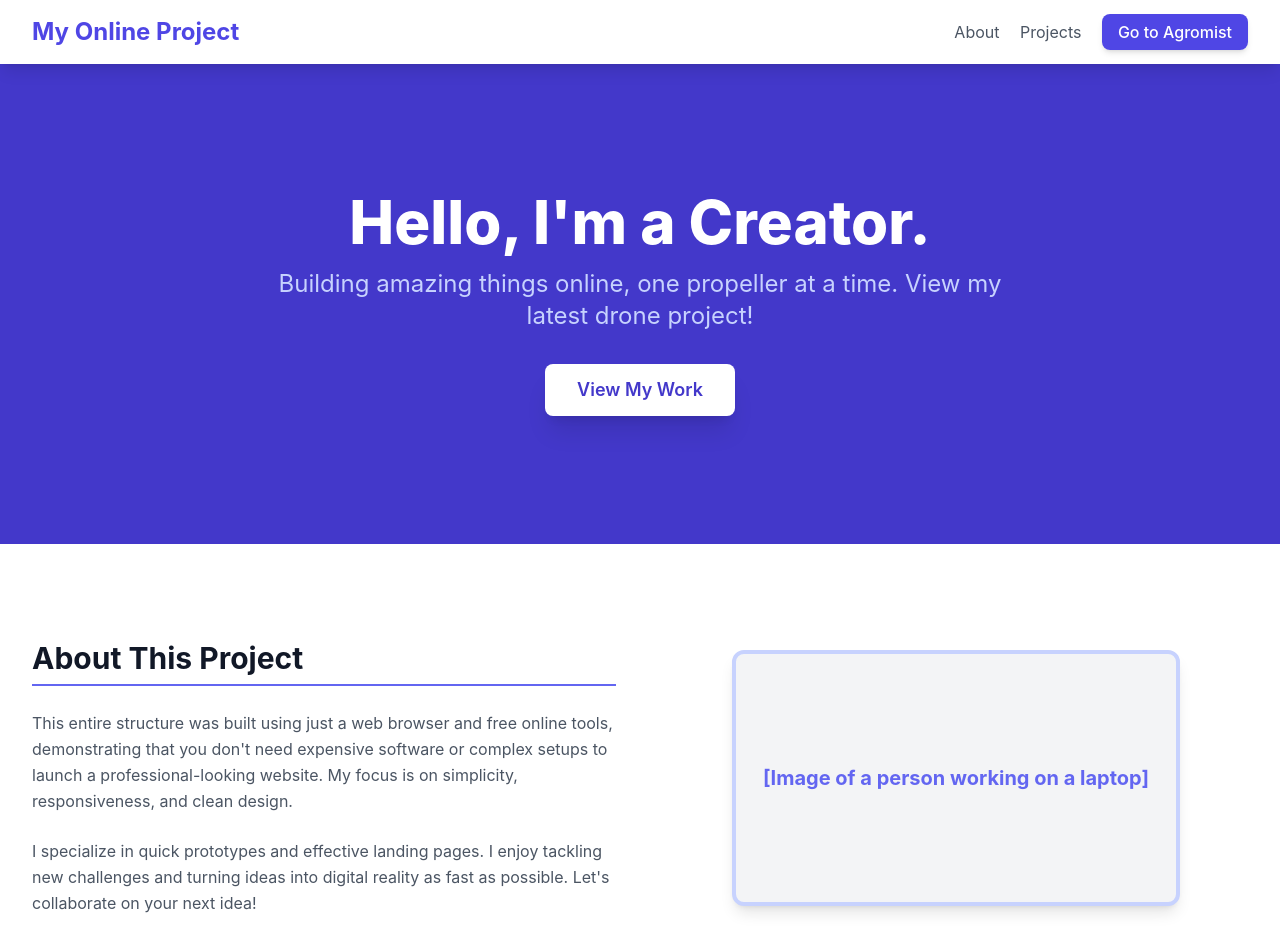
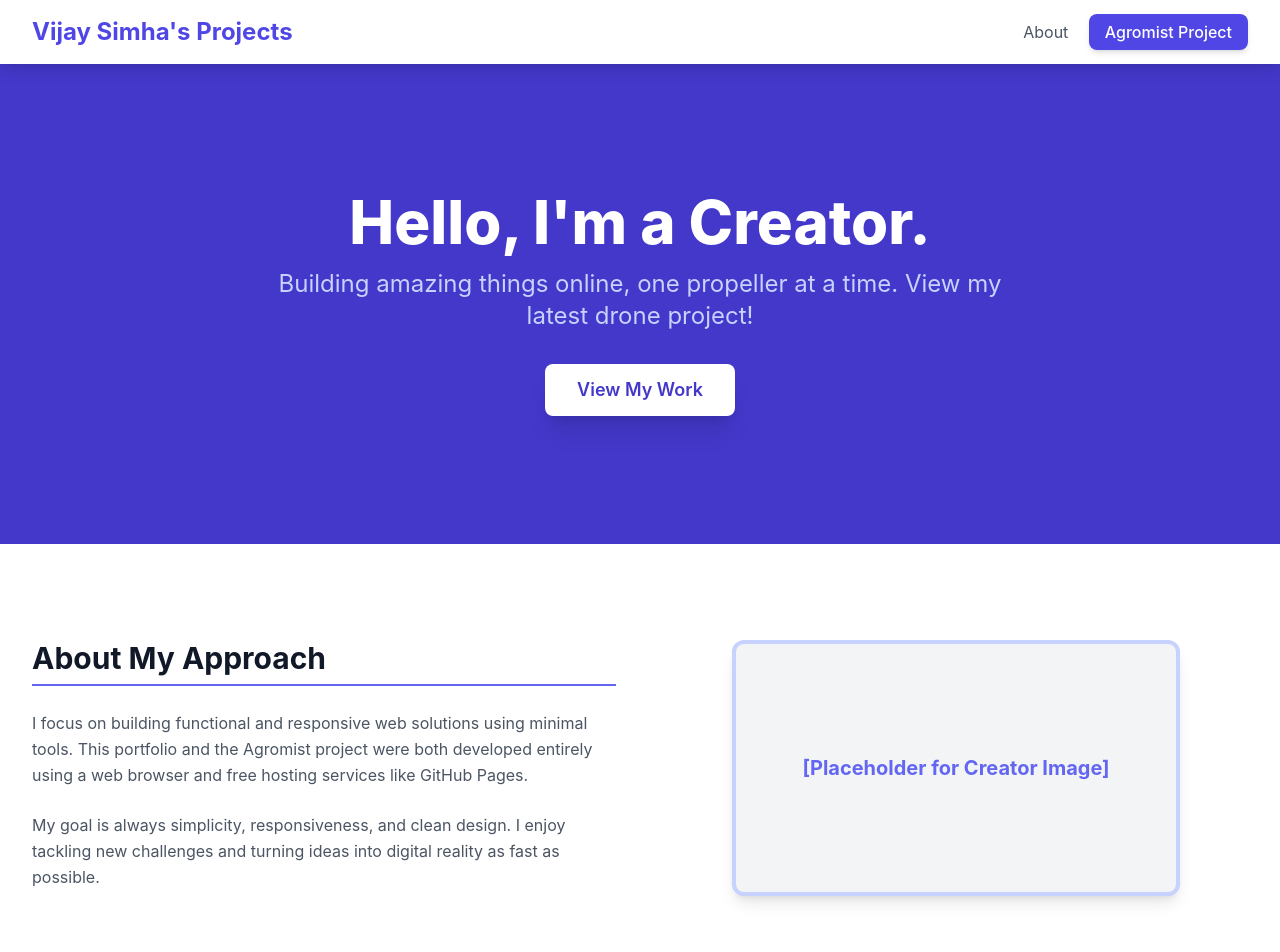
Before and after one commit to Vijaysimha1406/my_first_website, a plain HTML site: page index.html in a window 1280 px wide. Shown: the top 952 px of the page. Drawn offline with nearby package versions, Linux system fonts and the light colour scheme.

Commit message:
Update portfolio title and content for personalization

```diff
--- a/index.html
+++ b/index.html
@@ -3,11 +3,10 @@
 <head>
     <meta charset="UTF-8">
     <meta name="viewport" content="width=device-width, initial-scale=1.0">
-    <title>My Free Digital Portfolio</title>
-    <!-- Load Tailwind CSS via CDN - No installation required! -->
+    <title>My Personal Digital Portfolio</title>
+    <!-- Load Tailwind CSS via CDN -->
     <script src="https://cdn.tailwindcss.com"></script>
     <style>
-        /* Custom styles to ensure the Inter font is used */
         body {
             font-family: 'Inter', sans-serif;
             background-color: #f7f7f7;
@@ -20,11 +19,10 @@
     <!-- Header & Navigation -->
     <header class="bg-white shadow-lg sticky top-0 z-10">
         <div class="max-w-7xl mx-auto px-4 sm:px-6 lg:px-8 py-4 flex justify-between items-center">
-            <h1 class="text-2xl font-bold text-indigo-600">My Online Project</h1>
+            <h1 class="text-2xl font-bold text-indigo-600">Vijay Simha's Projects</h1>
             <nav class="space-x-4">
                 <a href="#about" class="text-gray-600 hover:text-indigo-600 transition duration-150">About</a>
-                <a href="#projects" class="text-gray-600 hover:text-indigo-600 transition duration-150">Projects</a>
-                <a href="https://vijaysimha1406.github.io/Agromist/agromist.html" class="px-4 py-2 bg-indigo-600 text-white font-medium rounded-lg hover:bg-indigo-700 transition duration-150 shadow-md">Go to Agromist</a>
+                <a href="https://vijaysimha1406.github.io/Agromist/agromist.html" target="_blank" class="px-4 py-2 bg-indigo-600 text-white font-medium rounded-lg hover:bg-indigo-700 transition duration-150 shadow-md">Agromist Project</a>
             </nav>
         </div>
     </header>
@@ -39,8 +37,9 @@
                 Building amazing things online, one propeller at a time. View my latest drone project!
             </p>
 
-            <!-- CRITICAL CHANGE: ABSOLUTE LINK TO AGROMIST REPOSITORY -->
+            <!-- CRITICAL LINK: This button points to your separate Agromist repository. -->
             <a href="https://vijaysimha1406.github.io/Agromist/agromist.html"
+               target="_blank"
                class="inline-block px-8 py-3 text-lg font-semibold bg-white text-indigo-700 rounded-lg shadow-xl hover:bg-indigo-100 transition duration-300 transform hover:scale-105">
                 View My Work
             </a>
@@ -54,20 +53,20 @@
             <div class="lg:grid lg:grid-cols-12 lg:gap-12">
                 <div class="lg:col-span-6">
                     <h3 class="text-3xl font-bold text-gray-900 mb-6 border-b-2 border-indigo-500 pb-2">
-                        About This Project
+                        About My Approach
                     </h3>
                     <p class="text-gray-600 mb-6 leading-relaxed">
-                        This entire structure was built using just a web browser and free online tools, demonstrating that you don't need expensive software or complex setups to launch a professional-looking website. My focus is on simplicity, responsiveness, and clean design.
+                        I focus on building functional and responsive web solutions using minimal tools. This portfolio and the Agromist project were both developed entirely using a web browser and free hosting services like GitHub Pages.
                     </p>
                     <p class="text-gray-600 leading-relaxed">
-                        I specialize in quick prototypes and effective landing pages. I enjoy tackling new challenges and turning ideas into digital reality as fast as possible. Let's collaborate on your next idea!
+                        My goal is always simplicity, responsiveness, and clean design. I enjoy tackling new challenges and turning ideas into digital reality as fast as possible.
                     </p>
                 </div>
                 <div class="mt-10 lg:mt-0 lg:col-span-6 flex justify-center items-center">
                     <!-- Placeholder image to represent a quick visual -->
                     <div class="w-full max-w-md h-64 bg-gray-100 rounded-xl shadow-lg flex items-center justify-center border-4 border-indigo-200">
                         <span class="text-indigo-500 font-bold text-xl">
-                            [Image of a person working on a laptop]
+                            [Placeholder for Creator Image]
                         </span>
                     </div>
                 </div>
@@ -93,7 +92,7 @@
                 <!-- Project Card 3 -->
                 <div class="bg-white p-6 rounded-xl shadow-lg hover:shadow-2xl transition duration-300 transform hover:-translate-y-1">
                     <h4 class="text-xl font-semibold text-indigo-600 mb-3">Browser Deployment</h4>
-                    <p class="text-gray-600">Expertise in using services like Netlify and GitHub Pages for zero-cost, quick online hosting.</p>
+                    <p class="text-gray-600">Expertise in using services like GitHub Pages for zero-cost, quick online hosting.</p>
                 </div>
             </div>
         </div>
@@ -107,16 +106,16 @@
                 The fastest way to get started is to use a free online builder, but I'm here if you want to use the code approach!
             </p>
             <!-- Mock Contact Action -->
-            <button class="px-8 py-3 text-lg font-semibold bg-white text-indigo-700 rounded-lg shadow-xl hover:bg-indigo-100 transition duration-300 transform hover:scale-105">
+            <a href="mailto:contact@example.com" class="px-8 py-3 text-lg font-semibold bg-white text-indigo-700 rounded-lg shadow-xl hover:bg-indigo-100 transition duration-300 transform hover:scale-105">
                 Send Me an Email (Mock Button)
-            </button>
+            </a>
         </div>
     </section>
 
     <!-- Footer -->
     <footer class="bg-gray-800 text-white py-6">
         <div class="max-w-7xl mx-auto px-4 sm:px-6 lg:px-8 text-center text-sm">
-            &copy; 2025 My Online Project. Built 100% in a Web Browser.
+            &copy; 2025 My Personal Portfolio. Built 100% in a Web Browser.
         </div>
     </footer>
 
```
